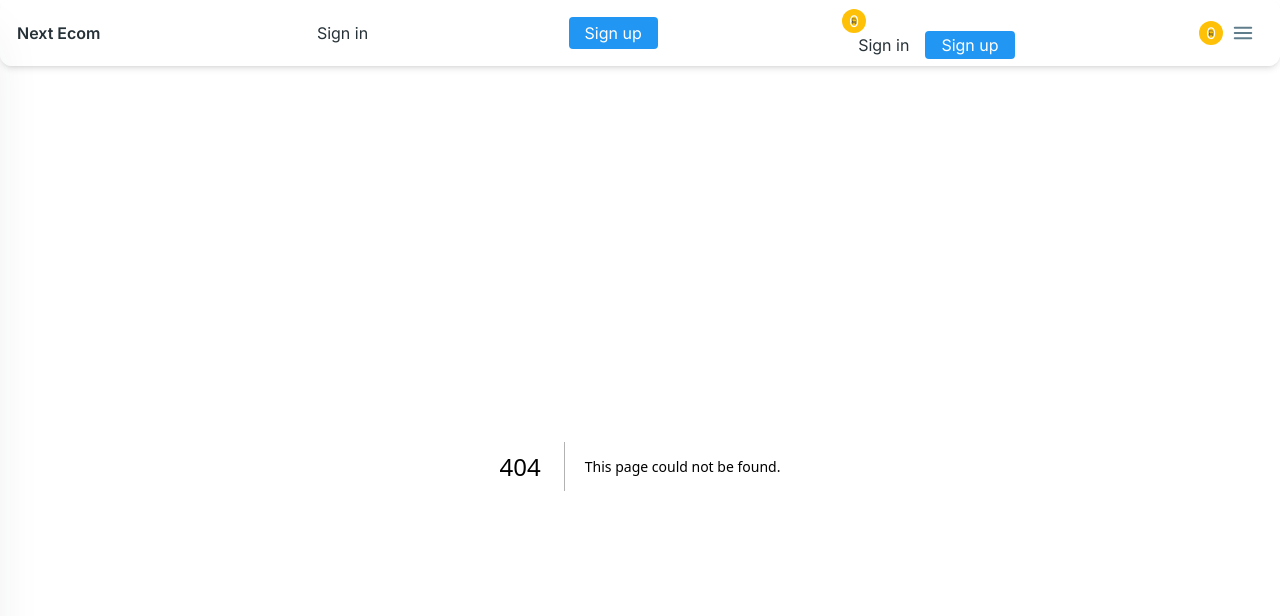
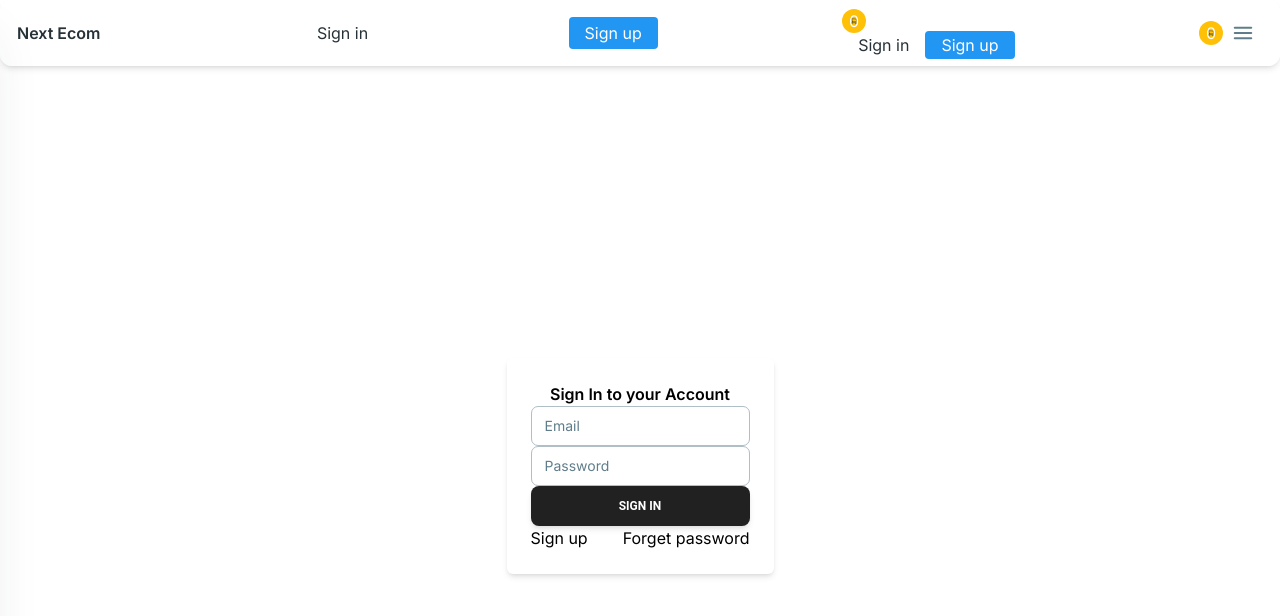
Before and after one commit to ChristianWare/calc_ecomm, a Next.js app: page /auth/signin in a window 1280 px wide. Before the commit this address had no page. Shown: the top 616 px of the page. Built offline with nearby package versions, Linux system fonts and the light colour scheme.

Commit message:
Sign In UI

```diff
--- a/app/api/auth/[...nextauth]/route.ts
+++ b/app/api/auth/[...nextauth]/route.ts
@@ -1 +1,2 @@
-export { GET, POST } from "@/auth";
+// export { GET, POST } from "@/auth";
+export { GET, POST } from "../../../../auth";
--- /dev/null
+++ b/app/auth/signin/page.tsx
@@ -0,0 +1,90 @@
+"use client";
+
+import { XMarkIcon } from "@heroicons/react/24/outline";
+import { Button, Input } from "@material-tailwind/react";
+import AuthFormContainer from "@/app/components/AuthFormContainer";
+import { filterFormikErrors } from "@/app/utils/formikHelpers";
+import React from "react";
+import { useFormik } from "formik";
+import Link from "next/link";
+import * as yup from "yup";
+import { signIn } from "next-auth/react";
+
+const validationSchema = yup.object().shape({
+  email: yup.string().email("Invalid email").required("Email is required"),
+  password: yup
+    .string()
+    .min(8, "Password must be at least 8 characters")
+    .required("Password is required"),
+});
+
+export default function SignIn() {
+  const {
+    values,
+    isSubmitting,
+    touched,
+    errors,
+    handleSubmit,
+    handleBlur,
+    handleChange,
+  } = useFormik({
+    initialValues: { email: "", password: "" },
+    validationSchema,
+    onSubmit: async (values, actions) => {
+      await signIn("credentials", {
+        ...values,
+      });
+    },
+  });
+
+  const errorsToRender = filterFormikErrors(errors, touched, values);
+
+  type valueKeys = keyof typeof values;
+
+  const { email, password } = values;
+  const error = (name: valueKeys) => {
+    return errors[name] && touched[name] ? true : false;
+  };
+
+  return (
+    <AuthFormContainer title='Sign In to your Account' onSubmit={handleSubmit}>
+      <Input
+        name='email'
+        label='Email'
+        value={email}
+        onChange={handleChange}
+        onBlur={handleBlur}
+        error={error("email")}
+      />
+      <Input
+        name='password'
+        label='Password'
+        value={password}
+        onChange={handleChange}
+        onBlur={handleBlur}
+        error={error("password")}
+        type='password'
+      />
+      <Button type='submit' className='w-full' disabled={isSubmitting}>
+        Sign in
+      </Button>
+      <div className='flex items-center justify-between'>
+        <Link href='/auth/signup'>Sign up</Link>
+        <Link href='/auth/forget-password'>Forget password</Link>
+      </div>
+      <div className=''>
+        {errorsToRender.map((item) => {
+          return (
+            <div
+              key={item}
+              className='space-x-1 flex items-center text-red-500'
+            >
+              <XMarkIcon className='w-4 h-4' />
+              <p className='text-xs'>{item}</p>
+            </div>
+          );
+        })}
+      </div>
+    </AuthFormContainer>
+  );
+}
```
Also changed, not shown: app/auth/signup/page.tsx (+15 -0 lines), auth.ts (+20 -8 lines).
